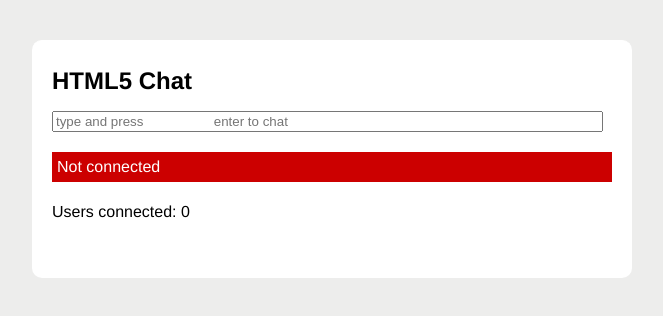
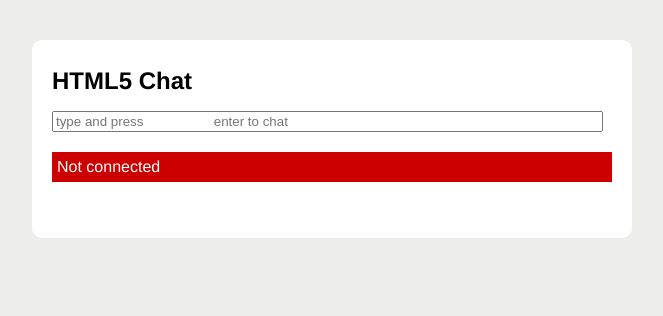
Before and after one commit to trisha/websocket-example, a website: page client.html in a window 1280 px wide. Shown: the whole page, without its empty margins (308-971 px from the left). Drawn offline with Linux system fonts and the light colour scheme.

Commit message:
Add screenshot

```diff
--- a/client.html
+++ b/client.html
@@ -107,7 +107,7 @@
                </form>
 
                <p id = "status">Not connected</p>
-               <p>Users connected: <span id = "connected">0
+               <!-- <p>Users connected: <span id = "connected">0 -->
                   </span></p>
                <ul id = "log"></ul>
 
```
Also changed, not shown: README.md, client_preview.png (added).
